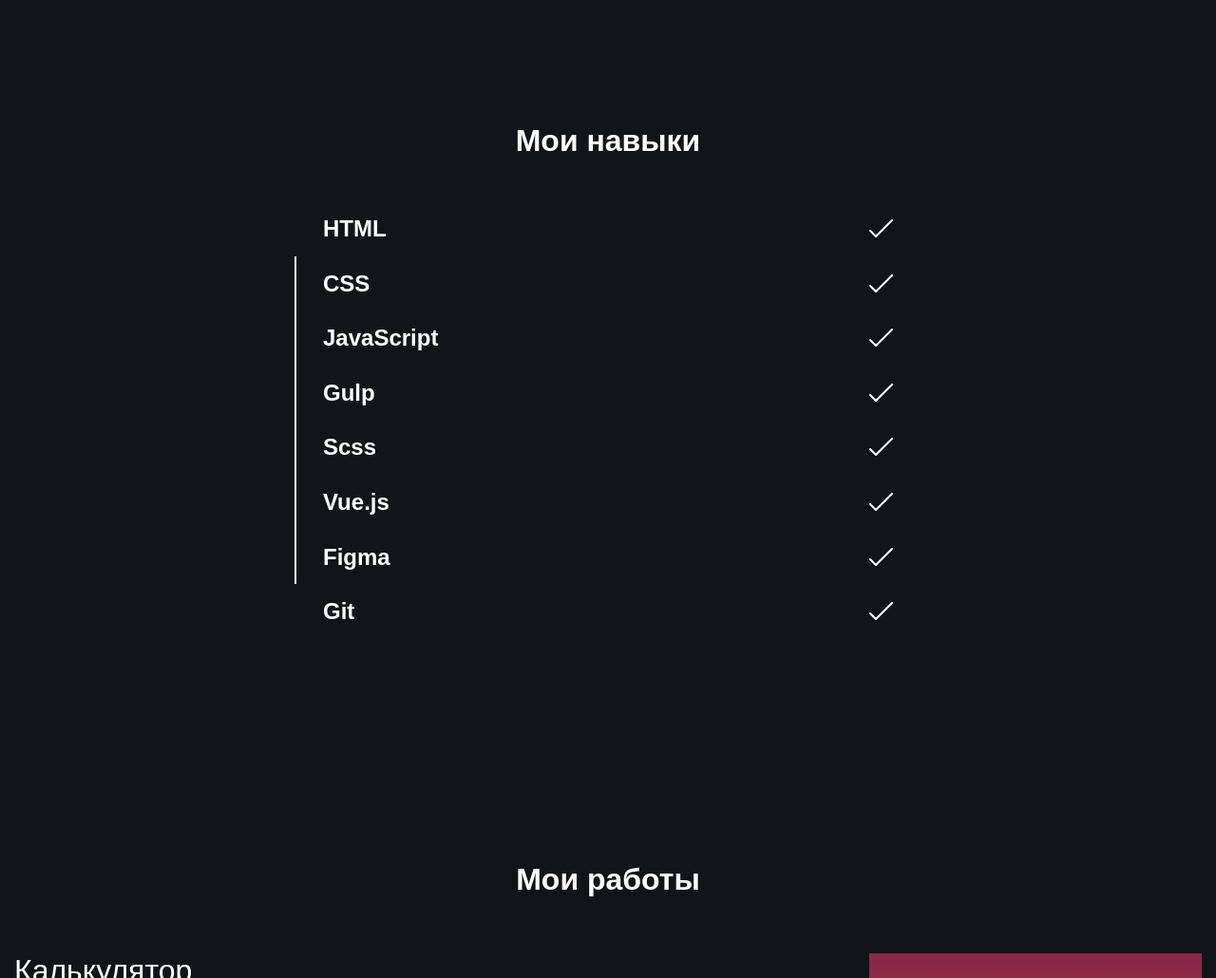
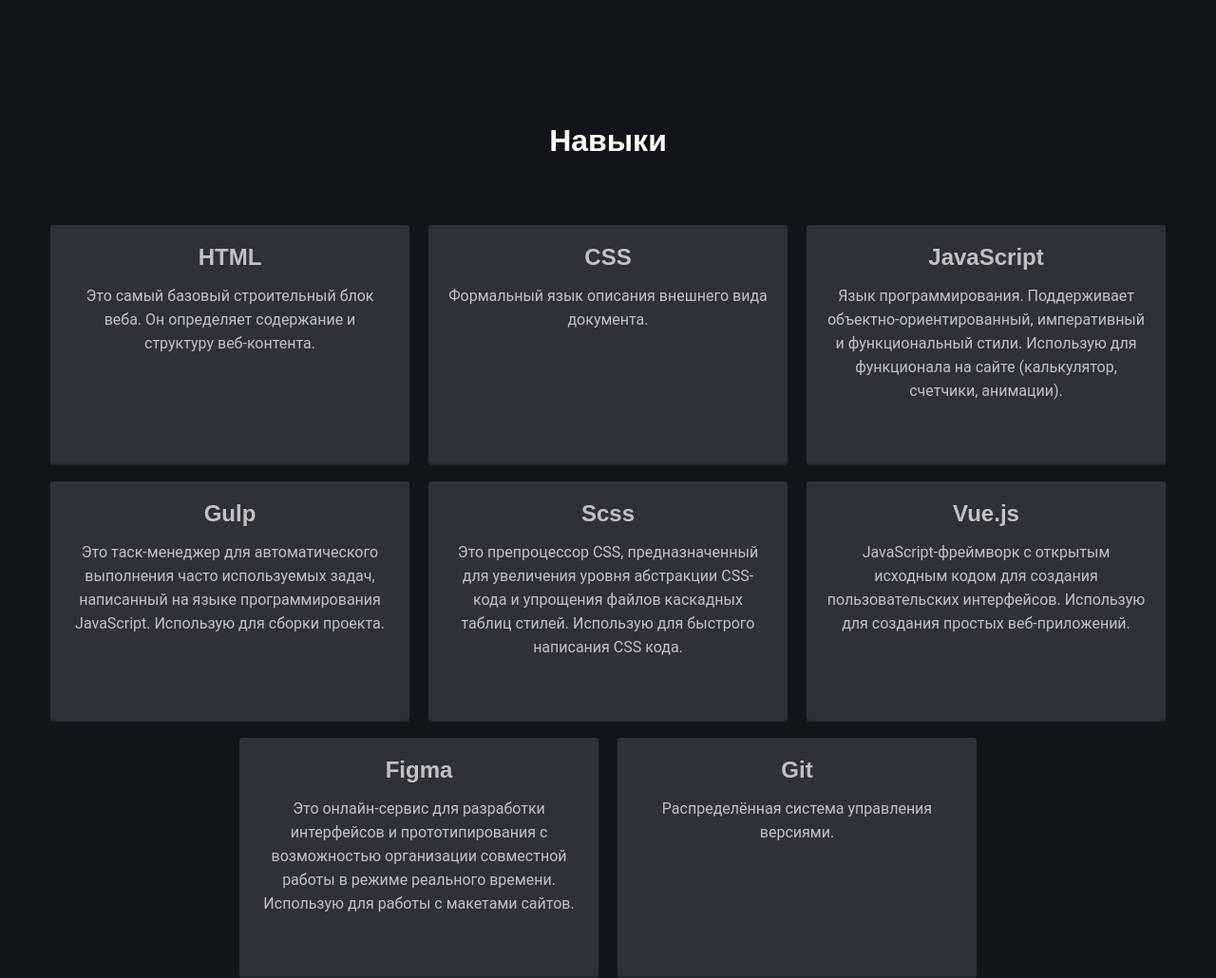
Before and after one commit to Alexandr-web/my-portfolio, a website: page docs/index.html in a window 1280 px wide. Shown: the part 820-1850 px from the top of the page at 95% size. Drawn offline with Linux system fonts and the light colour scheme.

Commit message:
изменил дизайн блока навыков

```diff
--- a/docs/index.html
+++ b/docs/index.html
@@ -42,93 +42,66 @@
                 <li class="title__gradient"></li>
                 <li class="title__gradient"></li>
                 <li class="title__gradient"></li>
-                <li class="title__gradient"></li>
-                <li class="title__gradient"></li>
             </ul>
             <div class="title__block">
                 <h1 class="title__block-heading">Добро пожаловать</h1>
                 <h2 class="title__block-subheading">
                   Меня зовут Яковлев Александр.<br/><em>Junior Front-end developer</em>
                 </h2>
-                <a class="title__block-button" href="#skills">
+                <button class="title__block-button">
                     <img class="title__block-button-img" src="./images/expand-button.svg" alt="button down">
-                </a>
+                </button>
             </div>
         </div>
     </div>
     <div class="skills" id="skills">
         <div class="container">
-            <h2 class="skills__heading title-heading">Мои навыки</h2>
-            <ul class="skills__list" data-aos="zoom-in">
-                <div class="skills__list-line"></div>
+            <h2 class="skills__heading title-heading">Навыки</h2>
+            <ul class="skills__list">
                 <li class="skills__list-item">
-                    <h3 class="skills__list-item-heading">
-                        <span>HTML</span>
-                        <img src="./images/check.svg" alt="check" data-aos="fade-up" data-aos-anchor-placement="center-bottom" data-aos-delay="250">
-                    </h3>
+                    <h3 class="skills__list-item-heading">HTML</h3>
                     <p class="skills__list-item-desc">
-                        Это самый базовый строительный блок Веба. Он определяет содержание и структуру веб-контента.
+                        Это самый базовый строительный блок веба. Он определяет содержание и структуру веб-контента.
                     </p>
                 </li>
                 <li class="skills__list-item">
-                    <h3 class="skills__list-item-heading">
-                        <span>CSS</span>
-                        <img src="./images/check.svg" alt="check" data-aos="fade-up" data-aos-anchor-placement="center-bottom" data-aos-delay="250">
-                    </h3>
+                    <h3 class="skills__list-item-heading">CSS</h3>
                     <p class="skills__list-item-desc">
                       Формальный язык описания внешнего вида документа.
                     </p>
                 </li>
                 <li class="skills__list-item">
-                    <h3 class="skills__list-item-heading">
-                        <span>JavaScript</span>
-                        <img src="./images/check.svg" alt="check" data-aos="fade-up" data-aos-anchor-placement="center-bottom" data-aos-delay="250">
-                    </h3>
+                    <h3 class="skills__list-item-heading">JavaScript</h3>
                     <p class="skills__list-item-desc">
                         Язык программирования. Поддерживает объектно-ориентированный, императивный и функциональный стили. Использую для функционала на сайте (калькулятор, счетчики, анимации).
                     </p>
                 </li>
                 <li class="skills__list-item">
-                    <h3 class="skills__list-item-heading">
-                        <span>Gulp</span>
-                        <img src="./images/check.svg" alt="check" data-aos="fade-up" data-aos-anchor-placement="center-bottom" data-aos-delay="250">
-                    </h3>
+                    <h3 class="skills__list-item-heading">Gulp</h3>
                     <p class="skills__list-item-desc">
                         Это таск-менеджер для автоматического выполнения часто используемых задач, написанный на языке программирования JavaScript. Использую для сборки проекта.
                     </p>
                 </li>
                 <li class="skills__list-item">
-                    <h3 class="skills__list-item-heading">
-                        <span>Scss</span>
-                        <img src="./images/check.svg" alt="check" data-aos="fade-up" data-aos-anchor-placement="center-bottom" data-aos-delay="250">
-                    </h3>
+                    <h3 class="skills__list-item-heading">Scss</h3>
                     <p class="skills__list-item-desc">
                         Это препроцессор CSS, предназначенный для увеличения уровня абстракции CSS-кода и упрощения файлов каскадных таблиц стилей. Использую для быстрого написания CSS кода.
                     </p>
                 </li>
                 <li class="skills__list-item">
-                    <h3 class="skills__list-item-heading">
-                        <span>Vue.js</span>
-                        <img src="./images/check.svg" alt="check" data-aos="fade-up" data-aos-anchor-placement="center-bottom" data-aos-delay="250">
-                    </h3>
+                    <h3 class="skills__list-item-heading">Vue.js</h3>
                     <p class="skills__list-item-desc">
                         JavaScript-фреймворк с открытым исходным кодом для создания пользовательских интерфейсов. Использую для создания простых веб-приложений.
                     </p>
                 </li>
                 <li class="skills__list-item">
-                    <h3 class="skills__list-item-heading">
-                        <span>Figma</span>
-                        <img src="./images/check.svg" alt="check" data-aos="fade-up" data-aos-anchor-placement="center-bottom" data-aos-delay="250">
-                    </h3>
+                    <h3 class="skills__list-item-heading">Figma</h3>
                     <p class="skills__list-item-desc">
                         Это онлайн-сервис для разработки интерфейсов и прототипирования с возможностью организации совместной работы в режиме реального времени. Использую для работы с макетами сайтов.
                     </p>
                 </li>
                 <li class="skills__list-item">
-                  <h3 class="skills__list-item-heading">
-                      <span>Git</span>
-                      <img src="./images/check.svg" alt="check" data-aos="fade-up" data-aos-anchor-placement="center-bottom" data-aos-delay="250">
-                  </h3>
+                  <h3 class="skills__list-item-heading">Git</h3>
                   <p class="skills__list-item-desc">
                       Распределённая система управления версиями.
                   </p>
@@ -138,7 +111,7 @@
     </div>
     <div class="works" id="works">
         <div class="container">
-            <h2 class="works__heading title-heading">Мои работы</h2>
+            <h2 class="works__heading title-heading">Работы</h2>
             <ul class="works__list">
                 <li class="works__list-item">
                     <div class="works__list-item-block">
@@ -545,9 +518,9 @@
             </ul>
         </div>
     </div>
-    <a class="btn-arrow-up" href="#home">
+    <button class="btn-arrow-up">
         <img src="./images/up-arrow.svg" alt="arrow up">
-    </a>
+    </button>
     <div class="preloader">
       <svg
         class="preloader__svg"
--- a/src/scss/style.scss
+++ b/src/scss/style.scss
@@ -72,15 +72,9 @@
             background: linear-gradient(45deg, #702B70, #BE3165);
         }
         &:nth-child(3) {
-            background: linear-gradient(45deg, #E039C9, #7C7FE3);
+            background: linear-gradient(45deg, #563483, #26B1CE);
         }
         &:nth-child(4) {
-            background: linear-gradient(45deg, #563483, #26B1CE);
-        }
-        &:nth-child(5) {
-            background: linear-gradient(45deg, #7F21D6, #DC5979);
-        }
-        &:nth-child(6) {
             background: linear-gradient(45deg, #F5918B, #8478F8);
         }
     }
@@ -116,6 +110,8 @@
           }
         }
         &-button {
+            border: none;
+            background: transparent;
             width: max-content;
             display: block;
             margin: 50px auto 0;
@@ -142,48 +138,59 @@
     }
     &__list {
         display: flex;
-        flex-direction: column;
-        max-width: 600px;
-        position: relative;
-        margin: 0 auto;
-        &-line {
-            position: absolute;
-            width: 2px;
-            height: 80%;
-            top: 0;
-            bottom: 0;
-            margin: auto 0;
-            left: -30px;
-            background-color: #fff;
-            transition: .4s;
-        }
+        justify-content: center;
+        flex-wrap: wrap;
         &-item {
+            width: 30%;
+            padding: 20px;
+            min-height: 250px;
+            background: #2E3138;
+            border-radius: 3px;
             display: flex;
             flex-direction: column;
+            align-items: center;
             overflow: hidden;
-            transition: height .4s;
-            &:not(:last-child) {
-              margin-bottom: 30px;
+            margin: 10px;
+            box-shadow: 0 3px 2px 0 #2c2f36;
+            position: relative;
+            z-index: 1;
+            &::before {
+                content: '';
+                position: absolute;
+                top: 0;
+                left: 0;
+                width: 100%;
+                height: 100%;
+                z-index: -1;
+                border-radius: inherit;
+                transition: .5s;
+                background: linear-gradient(45deg, #5501D1, #360076);
+                transform: translateX(100%);
+            }
+            &:hover {
+                box-shadow: none;
+            }
+            &:hover::before {
+                transform: translateX(0%);
+            }
+            &:hover &-heading,
+            &:hover &-desc {
+                color: #fff;
             }
             &-heading {
-                display: flex;
                 @extend %fira-sans-700;
-                align-items: center;
                 font-size: 1.5em;
-                justify-content: space-between;
-                span {
-                    cursor: pointer;
-                }
-                img {
-                    width: 25px;
-                    height: 25px;
-                }
+                transition: .5s;
+                color: rgba(255, 255, 255, .7);
+                text-align: center;
+                padding-bottom: 15px;
             }
             &-desc {
+                text-align: center;
                 @extend %roboto-400;
-                font-size: 1.1em;
-                padding: 2% 2% 2% 0;
+                transition: .5s;
                 line-height: 25px;
+                color: rgba(255, 255, 255, .7);
             }
         }
     }
@@ -492,12 +499,12 @@
                 padding-bottom: 15px;
               }
               &-list {
-                padding: 10px;
-                background: linear-gradient(45deg, #1C1E1F, #292A2D);
-                border-radius: 4px;
                 &-item {
                   @extend %montserrat-500;
                   font-size: 1.1em;
+                  padding: 10px;
+                  background: linear-gradient(45deg, #1C1E1F, #292A2D);
+                  border-radius: 4px;
                   display: flex;
                   align-items: center;
                   &::before {
@@ -571,6 +578,7 @@
 }
 
 .btn-arrow-up {
+    border: none;
     position: fixed;
     bottom: 20px;
     right: 20px;
```
Also changed, not shown: src/index.html (+16 -43 lines), src/js/script.js (+12 -19 lines), src/scss/_media.scss (+26 -6 lines), docs/css/main.css, docs/js/main.js, src/images/code-1076536_1280.jpg (deleted), src/images/code-5113374_1280.jpg (deleted), src/images/photo-1509966756634-9c23dd6e6815.jpg (deleted), src/images/photo-1523437113738-bbd3cc89fb19.jpg (deleted), src/images/photo-1524666643752-b381eb00effb.jpg (deleted), src/images/photo-1526040652367-ac003a0475fe.jpg (deleted), src/images/photo-1534137667199-675a46e143f3.jpg (deleted), src/images/photo-1544207763-2872e5eb9b78.jpg (deleted), src/images/photo-1550063873-ab792950096b.jpg (deleted), 3 more files.
